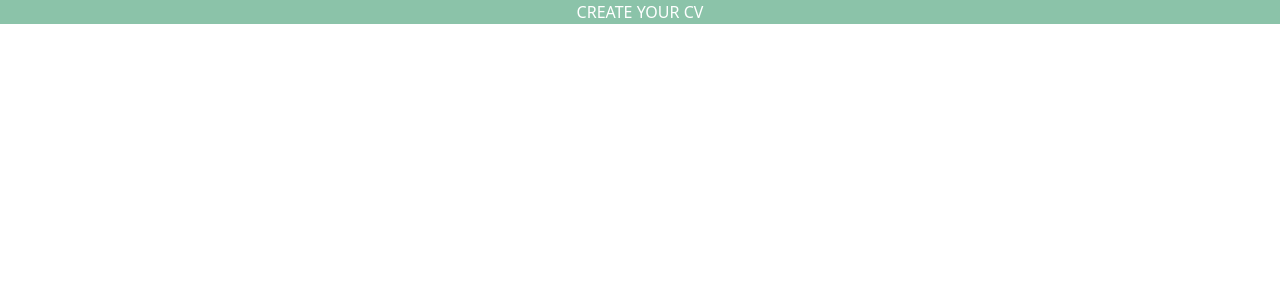
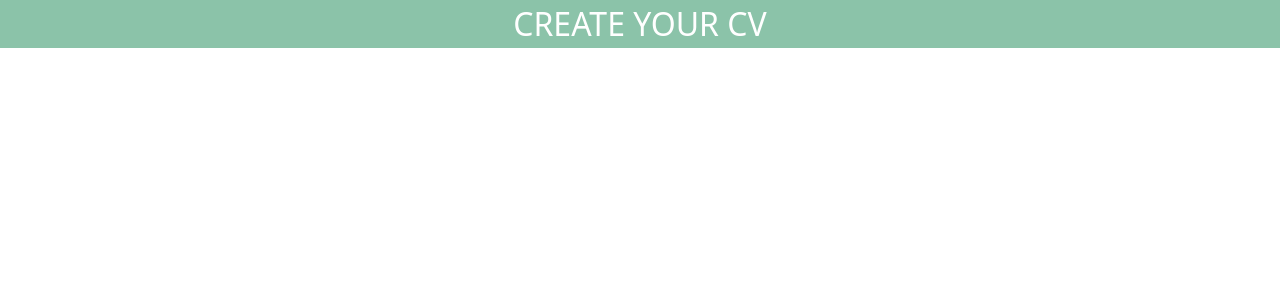
Before and after one commit to Patrykmclaren14/CVMaker-project, a Django app: page / in a window 1280 px wide. Shown: the top 300 px of the page. Run offline with Django 4.2, Linux system fonts and the light colour scheme.

Commit message:
Update navbar 1

```diff
--- a/CVMakerApp/templates/navbar.html
+++ b/CVMakerApp/templates/navbar.html
@@ -1,3 +1,3 @@
-<div class="bg-success d-flex justify-content-center bg-opacity-50 text-white">
-    <span class="text-center">CREATE YOUR CV</span>
+<div class="bg-success d-flex justify-content-center bg-opacity-50 text-white 20rem">
+    <span class="text-center" style="font-size: 4vh;">CREATE YOUR CV</span>
 </div>
```
